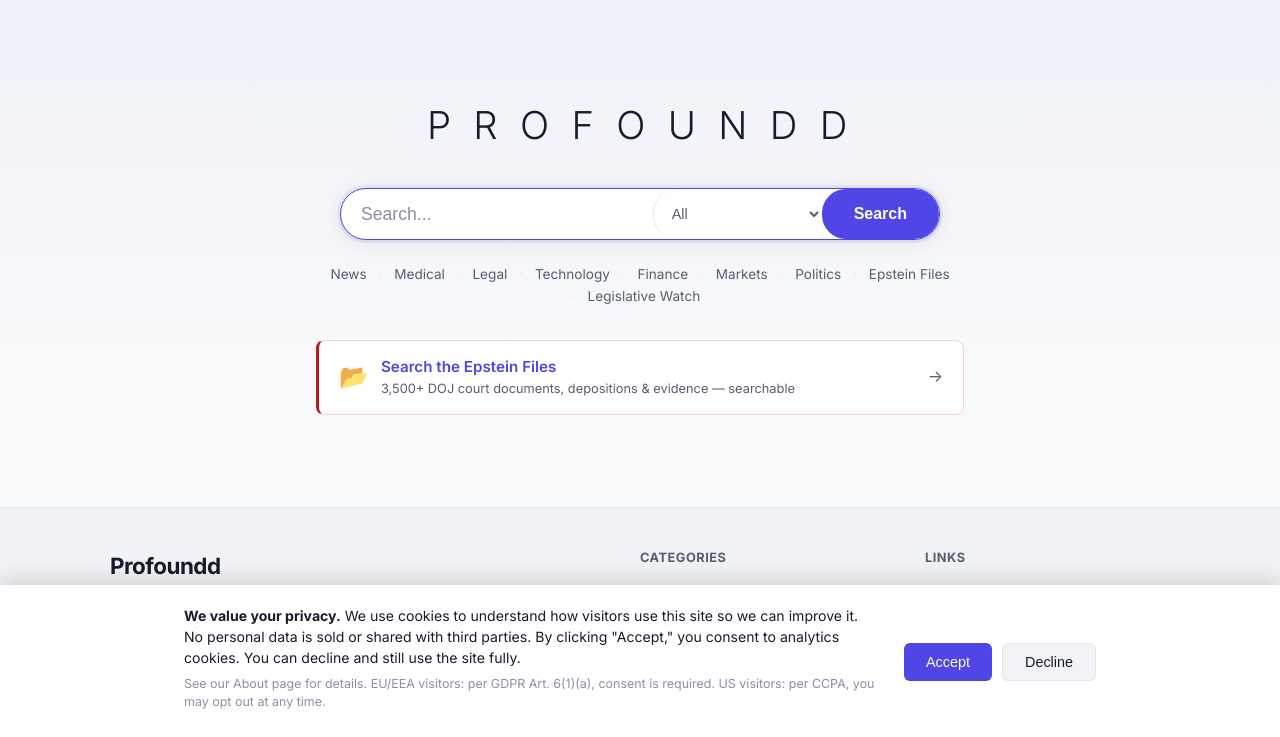
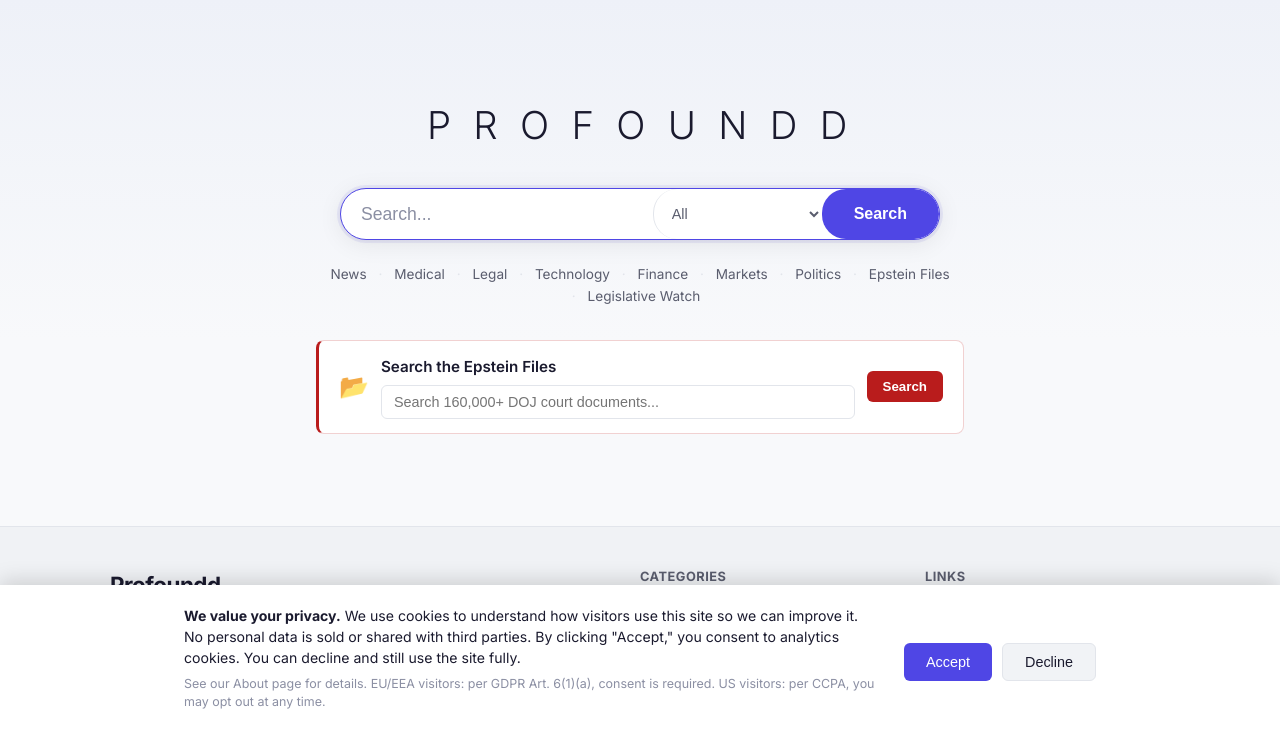
Before and after one commit to Markproto/searchengine, a Flask app: page / in a window 1280 px wide. Shown: the part 62-799 px from the top of the page. Run offline with Flask 3, Linux system fonts and the light colour scheme; data that the repository does not hold is empty.

Commit message:
Fix Epstein tab to search ONLY court documents, not mixed results
Epstein Files tab now queries only the profoundd_epstein_docs index,
no regular news articles mixed in. Homepage banner replaced with a
dedicated search box that goes directly to the Epstein Files tab.

Co-Authored-By: Claude Opus 4.6 (1M context) <noreply@anthropic.com>

```diff
--- a/profoundd/app.py
+++ b/profoundd/app.py
@@ -638,12 +638,10 @@ def create_app(config_override=None):
                                    tab_images=None)
 
         if tab == "epstein" and query:
-            # Search both Epstein doc index and news articles
-            doc_results = search_engine.search_epstein_docs(query, page=page, per_page=15)
-            news_results = search_engine.search(
-                query=query, category="epstein-files", page=1, per_page=5, sort_by="date")
-            all_articles = doc_results.get("articles", []) + news_results.get("articles", [])
-            total = doc_results.get("total", 0) + news_results.get("total", 0)
+            # Search ONLY the Epstein court documents index
+            doc_results = search_engine.search_epstein_docs(query, page=page, per_page=20)
+            all_articles = doc_results.get("articles", [])
+            total = doc_results.get("total", 0)
             return render_template("search.html",
                                    results={"articles": all_articles, "total": total, "pages": (total + 14) // 15, "page": page},
                                    categories=CATEGORIES, query=query, category="epstein-files",
--- a/profoundd/frontend/templates/index.html
+++ b/profoundd/frontend/templates/index.html
@@ -55,16 +55,16 @@
 
 {# Epstein Files quick access #}
 <section style="max-width: 680px; margin: 0 auto 2rem; padding: 0 1rem;">
-    <a href="/category/epstein-files?sub=court-docs"
-       style="display: flex; align-items: center; gap: 12px; padding: 14px 20px; background: var(--bg-secondary); border: 1px solid #b91c1c33; border-left: 3px solid #b91c1c; border-radius: 8px; text-decoration: none; transition: all 0.2s;"
-       onmouseover="this.style.borderColor='#b91c1c'" onmouseout="this.style.borderColor='#b91c1c33'; this.style.borderLeftColor='#b91c1c'">
+    <form action="/search" method="GET" style="display: flex; align-items: center; gap: 12px; padding: 14px 20px; background: var(--bg-secondary); border: 1px solid #b91c1c33; border-left: 3px solid #b91c1c; border-radius: 8px;">
+        <input type="hidden" name="tab" value="epstein">
         <span style="font-size: 1.5rem;">&#128194;</span>
-        <div>
-            <div style="font-weight: 600; color: var(--text-primary); font-size: 0.95rem;">Search the Epstein Files</div>
-            <div style="font-size: 0.8rem; color: var(--text-secondary);">3,500+ DOJ court documents, depositions & evidence — searchable</div>
+        <div style="flex: 1;">
+            <div style="font-weight: 600; color: var(--text-primary); font-size: 0.95rem; margin-bottom: 6px;">Search the Epstein Files</div>
+            <input type="text" name="q" placeholder="Search 160,000+ DOJ court documents..."
+                   style="width: 100%; padding: 8px 12px; border: 1px solid var(--border); border-radius: 6px; background: var(--bg-primary); color: var(--text-primary); font-size: 0.9rem;">
         </div>
-        <span style="margin-left: auto; color: var(--text-secondary);">&rarr;</span>
-    </a>
+        <button type="submit" style="background: #b91c1c; color: #fff; border: none; border-radius: 6px; padding: 8px 16px; cursor: pointer; font-weight: 600;">Search</button>
+    </form>
 </section>
 
 {# Trending #}
```
